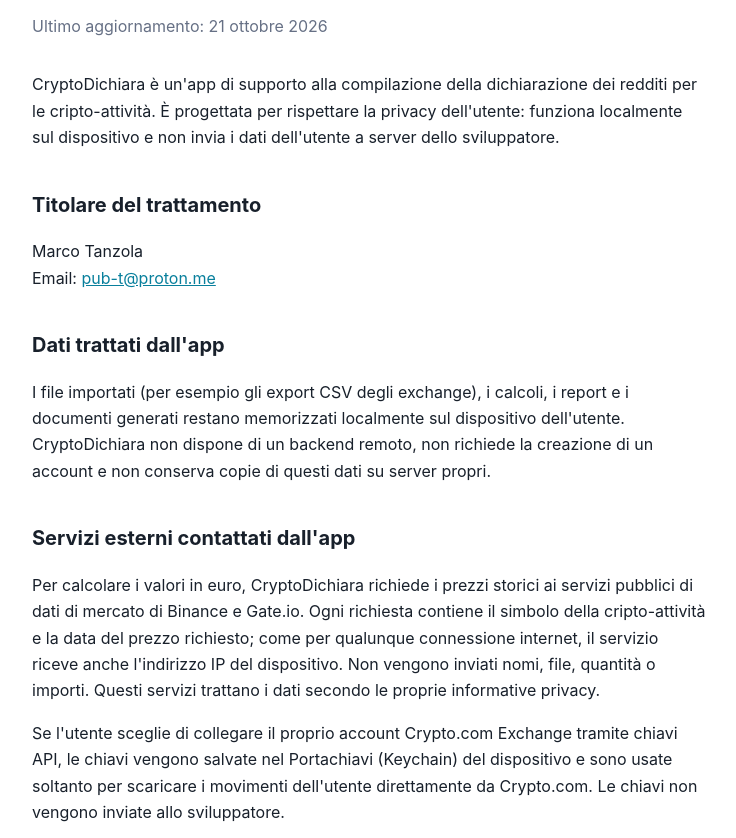
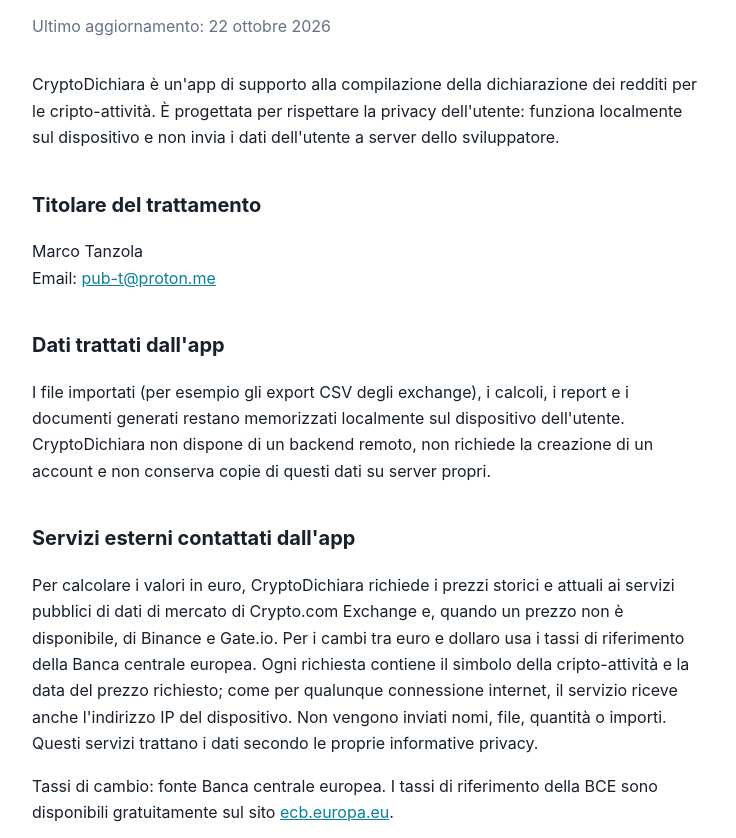
Before and after one commit to giotti85/cryptodichiara, a plain HTML site: page index.html in a window 1280 px wide. Shown: the part 169-1007 px from the top of the page, without its empty margins (270-1006 px from the left). Drawn offline with Linux system fonts and the light colour scheme.

Commit message:
Update privacy policy and external service details
Updated the last modified date and adjusted text regarding external services used for price data.

```diff
--- a/index.html
+++ b/index.html
@@ -116,7 +116,7 @@
     <div class="card">
 
       <h1>Privacy Policy di CryptoDichiara</h1>
-      <p class="updated">Ultimo aggiornamento: 21 ottobre 2026</p>
+      <p class="updated">Ultimo aggiornamento: 22 ottobre 2026</p>
 
       <p>
         CryptoDichiara è un'app di supporto alla compilazione della
@@ -147,13 +147,21 @@
 
       <p>
         Per calcolare i valori in euro, CryptoDichiara richiede i prezzi
-        storici ai servizi pubblici di dati di mercato di Binance e Gate.io.
-        Ogni richiesta contiene il simbolo della
+        storici e attuali ai servizi pubblici di dati di mercato di
+        Crypto.com Exchange e, quando un prezzo non è disponibile, di Binance
+        e Gate.io. Per i cambi tra euro e dollaro usa i tassi di riferimento
+        della Banca centrale europea. Ogni richiesta contiene il simbolo della
         cripto-attività e la data del prezzo richiesto; come per qualunque
         connessione internet, il servizio riceve anche l'indirizzo IP del
         dispositivo. Non vengono inviati nomi, file, quantità o importi.
         Questi servizi trattano i dati secondo le proprie informative
         privacy.
+      </p>
+
+      <p>
+        Tassi di cambio: fonte Banca centrale europea. I tassi di riferimento
+        della BCE sono disponibili gratuitamente sul sito
+        <a href="https://www.ecb.europa.eu">ecb.europa.eu</a>.
       </p>
 
       <p>
```
